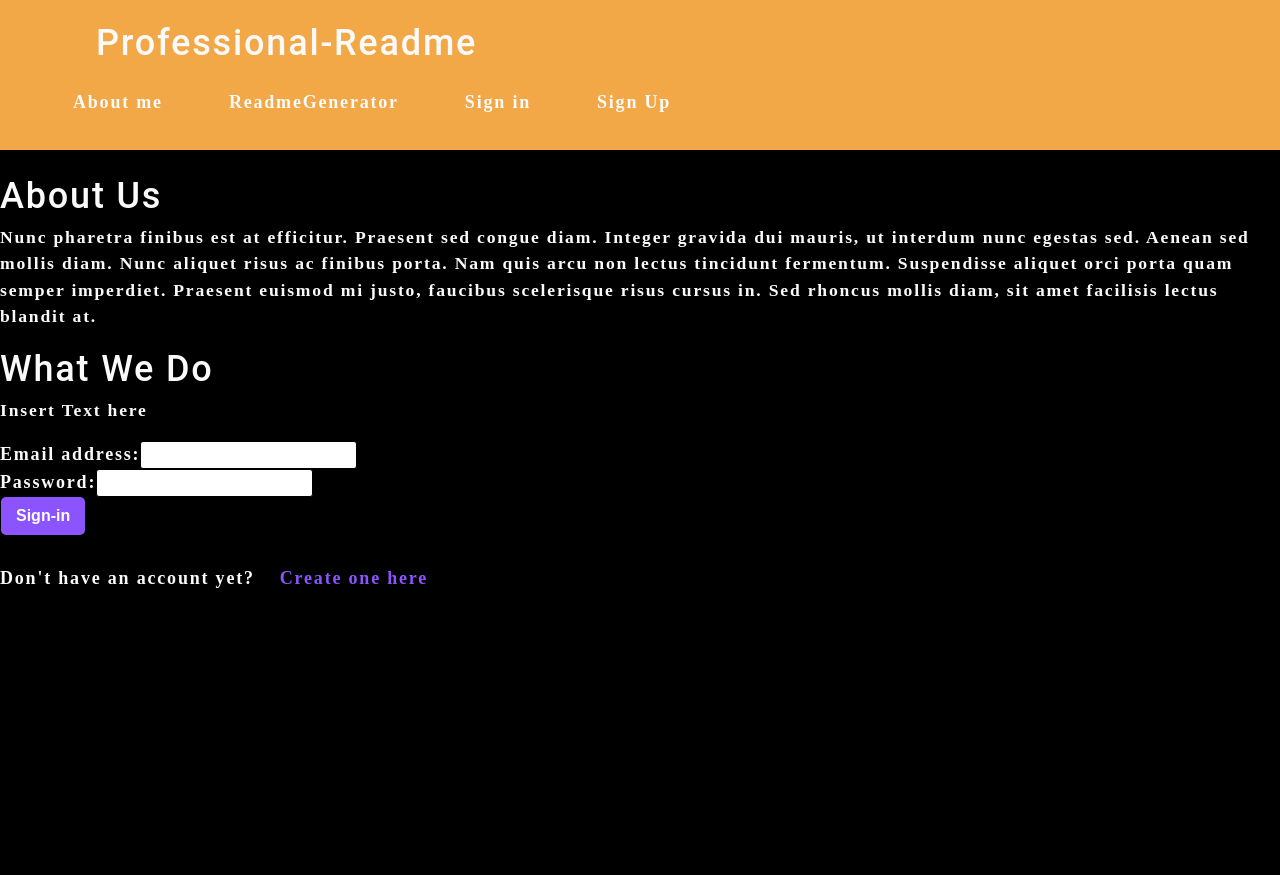
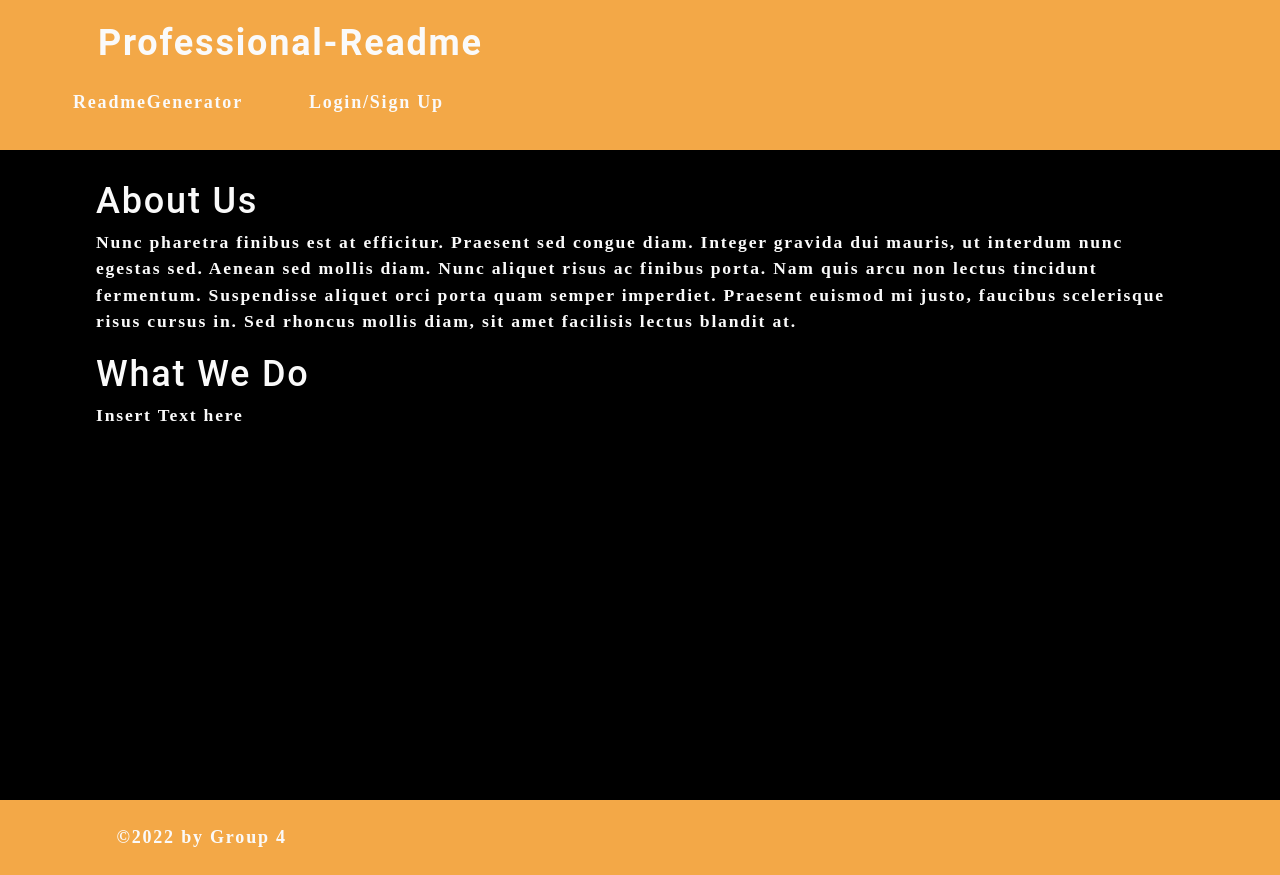
Before and after one commit to SabaMahd/Professional-ReadMEAPP, a React (Create React App) app in the folder client/: page / in a window 1280 px wide. Before the commit the page ends 800 px from the top, so only its background shows below. Built offline with nearby package versions, Linux system fonts and the light colour scheme.

Commit message:
<clean up code and added navigation>

```diff
--- a/client/package.json
+++ b/client/package.json
@@ -14,7 +14,7 @@
     "react-bootstrap": "^2.3.1",
     "react-dom": "^17.0.2",
     "react-icons": "^4.3.1",
-    "react-router-dom": "^6.3.0",
+    "react-router-dom": "^5.3.1",
     "react-scripts": "5.0.1",
     "styled-components": "^5.3.5",
     "web-vitals": "^2.1.4"
--- a/client/src/App.css
+++ b/client/src/App.css
@@ -32,6 +32,7 @@
   from {
     transform: rotate(0deg);
   }
+
   to {
     transform: rotate(360deg);
   }
--- a/client/src/App.js
+++ b/client/src/App.js
@@ -5,6 +5,7 @@ import SigninForm from '../src/components/Signin';
 import Nav from './components/Nav';
 import Footer from './components/Footer'
 import './App.css';
+import { BrowserRouter as Router, Switch, Route } from 'react-router-dom';
 
 
 const httpLink = createHttpLink({
@@ -18,23 +19,28 @@ const client = new ApolloClient({
 
 function App() {
   return (
-    <div>
-      <Nav />
-      <About />
-      <SigninForm />
-    </div>
+    // <div>
+    //   <Nav />
+    //   <About />
+    //   <SigninForm />
+    //   <Footer />
+    // </div>
 
-    //   <ApolloProvider client={client}>
 
-    //       <div className='flex-column justify-flex-start min-100-vh'>
-    //           <Nav />
-    //           <div className='container'>
-    //               <About />
-    //           </div>
-    //               <Footer />
-    //       </div>
+    <ApolloProvider client={client}>
+      <Router>
+        <div className='flex-column justify-flex-start min-100-vh'>
+          <Nav />
+          <div className='container'>
+            <Switch>
+              <Route exact path='/' component={About} />
+            </Switch>
+          </div>
 
-    // </ApolloProvider>
+        </div>
+        <Footer />
+      </Router>
+    </ApolloProvider>
 
   );
 }
--- a/client/src/components/Nav/index.js
+++ b/client/src/components/Nav/index.js
@@ -8,33 +8,24 @@ const Header = () => {
   return (
     <header className="bg-secondary mb-4 py-2 flex-row align-center">
       <div className="container flex-row justify-space-between-lg justify-center align-center">
-        <h1>Professional-Readme</h1>
+        <h1><a href="/">Professional-Readme</a></h1>
       </div>
       <nav>
         <ul className="flex-row">
           <li className="mx-1">
-            <a href="#about">
-              About me
-            </a>
-          </li>
-          <li className="mx-1">
-            <a href="#ReadmeGenerator">
+            <a href="client\src\components\GenerateReadmeForm">
               ReadmeGenerator
             </a>
           </li>
           <li className="mx-1">
             <a href="#signin">
-              Sign in
-            </a>
-          </li>
-          <li className="mx-1">
-            <a href="#signup">
-              Sign Up
+              Login/Sign Up
             </a>
           </li>
         </ul>
       </nav>
     </header>
+
   );
 };
 
```
Also changed, not shown: client/src/components/Signin/index.js (indentation only).
